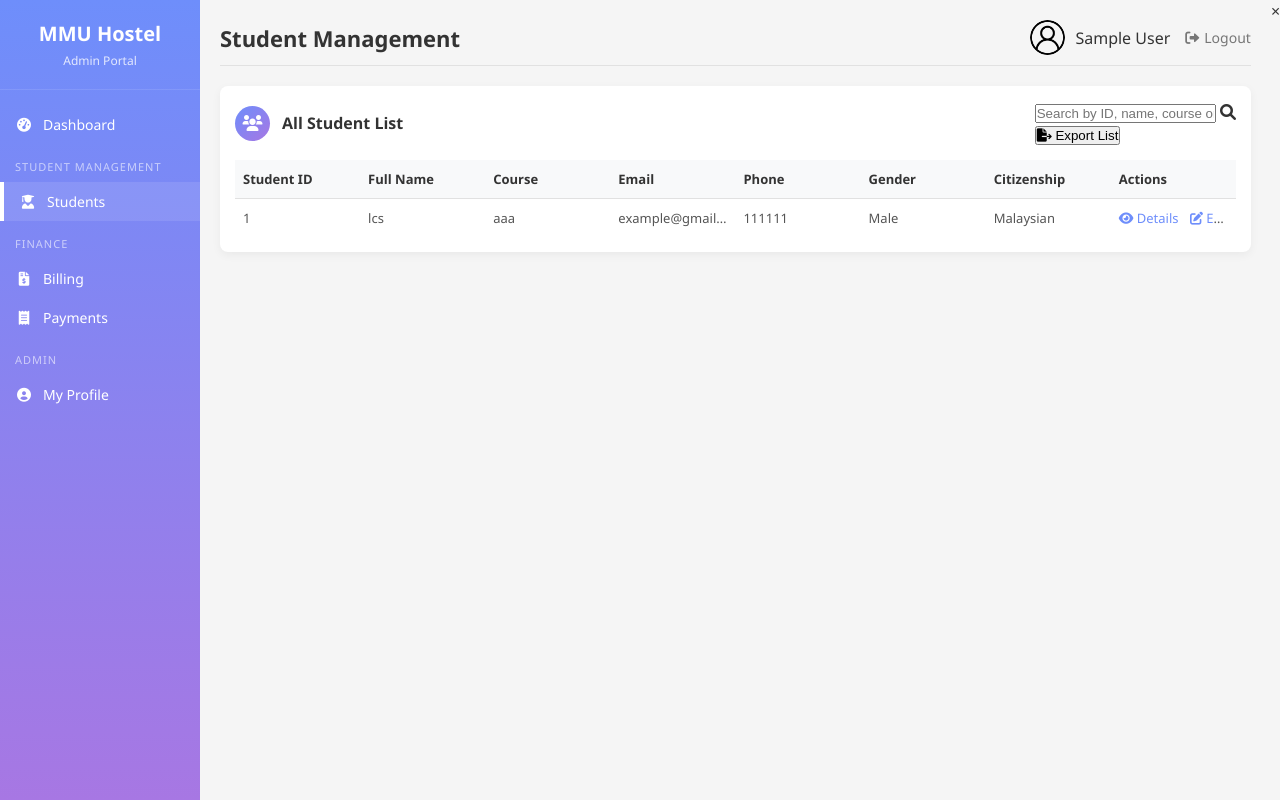
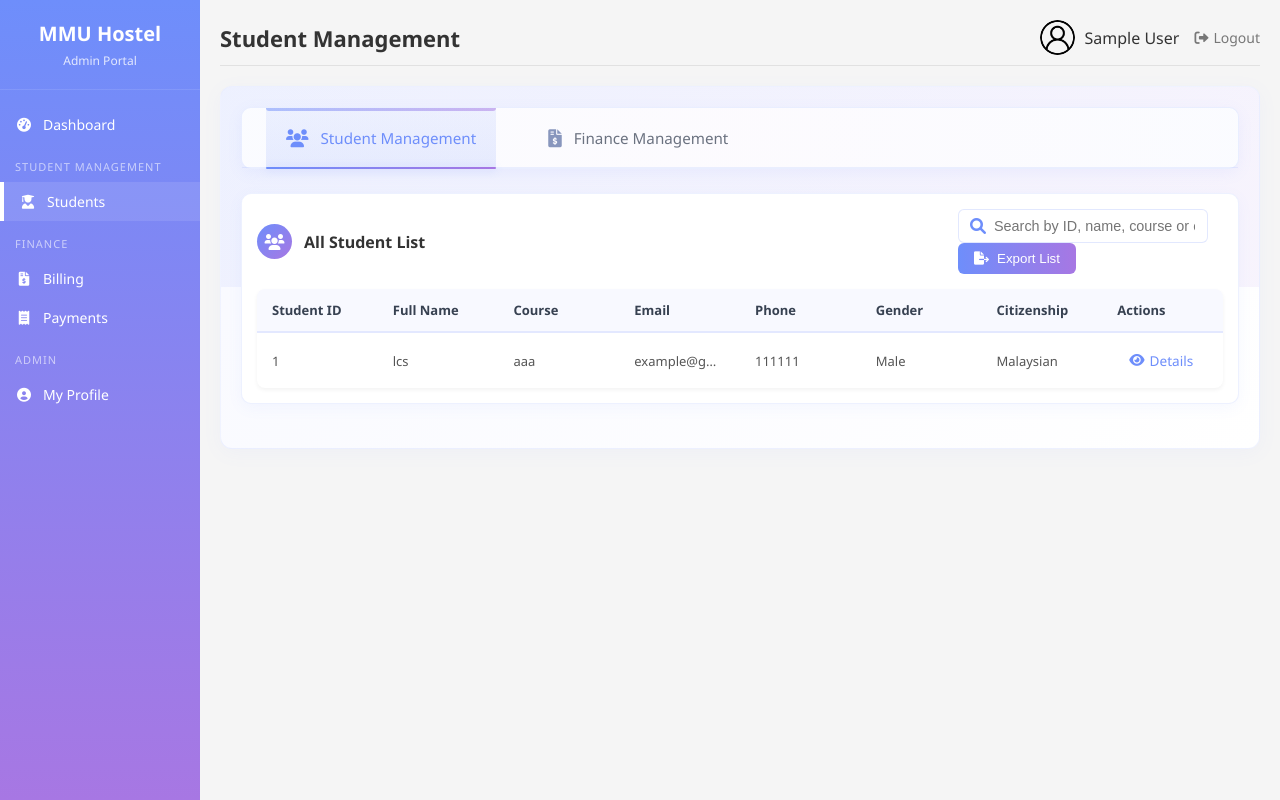
Before and after one commit to boon-lh/hostel-management-system, a PHP site: page /admin/students.php in a window 1280 px wide. Run offline with PHP 8.4, Linux system fonts and the light colour scheme; the visitor is signed in with stand-in values (Sample User, id 1); data comes from the database, SQL or seed files in the repository.

Commit message:
student dashboard

```diff
--- a/admin/css/dashboard.css
+++ b/admin/css/dashboard.css
@@ -188,8 +188,12 @@ body {
 
 .card {
     background: white;
-    border-radius: 8px;
-    box-shadow: 0 3px 10px rgba(0, 0, 0, 0.05);
+    border-radius: 10px;
+    box-shadow: 0 4px 15px rgba(110, 142, 251, 0.06);
+    margin-bottom: 24px;
+    border: 1px solid rgba(110, 142, 251, 0.12);
+    position: relative;
+    z-index: 1;
     padding: 15px;
     transition: transform 0.3s, box-shadow 0.3s;
     overflow: hidden;
@@ -419,6 +423,150 @@ textarea.form-control {
     color: #777;
 }
 
+/* Content Wrapper */
+.content-wrapper {
+    padding: 20px;
+    background: linear-gradient(135deg, #f8f9ff 0%, #ffffff 100%);
+    border-radius: 12px;
+    box-shadow: 0 4px 20px rgba(110, 142, 251, 0.05);
+    border: 1px solid rgba(110, 142, 251, 0.1);
+    position: relative;
+    overflow: hidden;
+}
+
+.content-wrapper::before {
+    content: '';
+    position: absolute;
+    top: 0;
+    left: 0;
+    right: 0;
+    height: 200px;
+    background: linear-gradient(135deg, rgba(110, 142, 251, 0.08) 0%, rgba(167, 119, 227, 0.08) 100%);
+    z-index: 0;
+    pointer-events: none;
+}
+
+/* Page Navigation Container */
+.page-navigation-container {
+    background: #ffffff;
+    border-radius: 10px;
+    box-shadow: 0 4px 15px rgba(110, 142, 251, 0.08);
+    margin-bottom: 24px;
+    border: 1px solid rgba(110, 142, 251, 0.15);
+    position: relative;
+    z-index: 1;
+}
+
+.page-navigation {
+    background: linear-gradient(to right,
+        rgba(110, 142, 251, 0.03) 0%,
+        rgba(167, 119, 227, 0.03) 50%,
+        rgba(110, 142, 251, 0.03) 100%);
+    border-radius: 10px;
+    position: relative;
+}
+
+.page-navigation::after {
+    content: '';
+    position: absolute;
+    top: 0;
+    left: 0;
+    right: 0;
+    bottom: 0;
+    background: linear-gradient(to right,
+        rgba(255, 255, 255, 0.8),
+        rgba(255, 255, 255, 0.2),
+        rgba(255, 255, 255, 0.8));
+    opacity: 0;
+    transition: opacity 0.3s ease;
+    pointer-events: none;
+    border-radius: 10px;
+}
+
+.page-navigation:hover::after {
+    opacity: 1;
+}
+
+.nav-tabs {
+    display: flex;
+    gap: 32px;
+    padding: 0;
+    margin: 0;
+    height: 60px;
+    align-items: center;
+    border-bottom: 1px solid rgba(110, 142, 251, 0.12);
+    padding: 0 24px;
+    position: relative;
+}
+
+.nav-tab {
+    display: flex;
+    align-items: center;
+    gap: 12px;
+    padding: 0 20px;
+    color: #6b7280;
+    text-decoration: none;
+    font-weight: 500;
+    font-size: 0.95rem;
+    position: relative;
+    height: 60px;
+    transition: all 0.3s ease;
+}
+
+.nav-tab i {
+    font-size: 18px;
+    color: #8896bd;
+    transition: all 0.3s ease;
+}
+
+.nav-tab:hover {
+    color: #6e8efb;
+    background: linear-gradient(to bottom,
+        rgba(110, 142, 251, 0.05),
+        rgba(110, 142, 251, 0.08));
+}
+
+.nav-tab:hover i {
+    color: #6e8efb;
+    transform: translateY(-2px);
+}
+
+.nav-tab.active {
+    color: #6e8efb;
+    background: linear-gradient(to bottom,
+        rgba(110, 142, 251, 0.1),
+        rgba(110, 142, 251, 0.15));
+}
+
+.nav-tab.active i {
+    color: #6e8efb;
+}
+
+.nav-tab.active::before {
+    content: '';
+    position: absolute;
+    top: 0;
+    left: 0;
+    right: 0;
+    height: 3px;
+    background: linear-gradient(to right,
+        rgba(110, 142, 251, 0.5),
+        rgba(167, 119, 227, 0.5));
+    border-radius: 0 0 3px 3px;
+}
+
+.nav-tab.active::after {
+    content: '';
+    position: absolute;
+    bottom: -1px;
+    left: 0;
+    width: 100%;
+    height: 2px;
+    background: linear-gradient(to right, #6e8efb, #a777e3);
+    border-radius: 2px;
+    box-shadow: 0 1px 8px rgba(110, 142, 251, 0.3);
+}
+
 /* Responsive */
 @media (max-width: 1200px) {
     .stat-cards {
--- /dev/null
+++ b/admin/css/student-management.css
@@ -0,0 +1,246 @@
+/* Student Management specific styles */
+.content-wrapper {
+    padding: 20px;
+    background: linear-gradient(135deg, #f8f9ff 0%, #ffffff 100%);
+    border-radius: 12px;
+    box-shadow: 0 4px 20px rgba(110, 142, 251, 0.05);
+    border: 1px solid rgba(110, 142, 251, 0.1);
+    position: relative;
+    overflow: hidden;
+}
+
+.content-wrapper::before {
+    content: '';
+    position: absolute;
+    top: 0;
+    left: 0;
+    right: 0;
+    height: 200px;
+    background: linear-gradient(135deg, rgba(110, 142, 251, 0.08) 0%, rgba(167, 119, 227, 0.08) 100%);
+    z-index: 0;
+    pointer-events: none;
+}
+
+/* Page Navigation */
+.page-navigation-container {
+    background: #ffffff;
+    border-radius: 10px;
+    box-shadow: 0 4px 15px rgba(110, 142, 251, 0.08);
+    margin-bottom: 24px;
+    border: 1px solid rgba(110, 142, 251, 0.15);
+    position: relative;
+    z-index: 1;
+}
+
+.page-navigation {
+    background: linear-gradient(to right,
+        rgba(110, 142, 251, 0.03) 0%,
+        rgba(167, 119, 227, 0.03) 50%,
+        rgba(110, 142, 251, 0.03) 100%);
+    border-radius: 10px;
+    position: relative;
+}
+
+.nav-tabs {
+    display: flex;
+    gap: 32px;
+    padding: 0 24px;
+    margin: 0;
+    height: 60px;
+    align-items: center;
+    border-bottom: 1px solid rgba(110, 142, 251, 0.12);
+    position: relative;
+}
+
+.nav-tab {
+    display: flex;
+    align-items: center;
+    gap: 12px;
+    padding: 0 20px;
+    color: #6b7280;
+    text-decoration: none;
+    font-weight: 500;
+    font-size: 0.95rem;
+    position: relative;
+    height: 60px;
+    transition: all 0.3s ease;
+}
+
+.nav-tab i {
+    font-size: 18px;
+    color: #8896bd;
+    transition: all 0.3s ease;
+}
+
+.nav-tab:hover {
+    color: #6e8efb;
+    background: linear-gradient(to bottom,
+        rgba(110, 142, 251, 0.05),
+        rgba(110, 142, 251, 0.08));
+}
+
+.nav-tab:hover i {
+    color: #6e8efb;
+    transform: translateY(-2px);
+}
+
+.nav-tab.active {
+    color: #6e8efb;
+    background: linear-gradient(to bottom,
+        rgba(110, 142, 251, 0.1),
+        rgba(110, 142, 251, 0.15));
+}
+
+.nav-tab.active i {
+    color: #6e8efb;
+}
+
+.nav-tab.active::before {
+    content: '';
+    position: absolute;
+    top: 0;
+    left: 0;
+    right: 0;
+    height: 3px;
+    background: linear-gradient(to right,
+        rgba(110, 142, 251, 0.5),
+        rgba(167, 119, 227, 0.5));
+    border-radius: 0 0 3px 3px;
+}
+
+.nav-tab.active::after {
+    content: '';
+    position: absolute;
+    bottom: -1px;
+    left: 0;
+    width: 100%;
+    height: 2px;
+    background: linear-gradient(to right, #6e8efb, #a777e3);
+    border-radius: 2px;
+    box-shadow: 0 1px 8px rgba(110, 142, 251, 0.3);
+}
+
+/* Student List Table */
+.table-responsive {
+    overflow-x: auto;
+    background: white;
+    border-radius: 8px;
+    box-shadow: 0 2px 4px rgba(0, 0, 0, 0.05);
+}
+
+.data-table {
+    width: 100%;
+    border-collapse: collapse;
+}
+
+.data-table th {
+    background: rgba(110, 142, 251, 0.05);
+    padding: 12px 15px;
+    text-align: left;
+    font-weight: 600;
+    color: #374151;
+    border-bottom: 2px solid rgba(110, 142, 251, 0.1);
+}
+
+.data-table td {
+    padding: 12px 15px;
+    border-bottom: 1px solid rgba(110, 142, 251, 0.08);
+}
+
+.data-table tr:hover {
+    background: rgba(110, 142, 251, 0.02);
+}
+
+/* Search and Export */
+.search-container {
+    position: relative;
+    margin-right: 15px;
+}
+
+.search-container input {
+    padding: 8px 12px 8px 35px;
+    border: 1px solid rgba(110, 142, 251, 0.2);
+    border-radius: 6px;
+    width: 250px;
+    font-size: 0.9rem;
+}
+
+.search-container i {
+    position: absolute;
+    left: 12px;
+    top: 50%;
+    transform: translateY(-50%);
+    color: #6e8efb;
+}
+
+.btn-export {
+    display: inline-flex;
+    align-items: center;
+    gap: 8px;
+    padding: 8px 16px;
+    background: linear-gradient(to right, #6e8efb, #a777e3);
+    color: white;
+    border: none;
+    border-radius: 6px;
+    cursor: pointer;
+    transition: all 0.3s ease;
+}
+
+.btn-export:hover {
+    opacity: 0.9;
+    transform: translateY(-1px);
+}
+
+/* Action Buttons */
+.action-buttons {
+    display: flex;
+    gap: 8px;
+}
+
+.action-btn {
+    display: inline-flex;
+    align-items: center;
+    gap: 5px;
+    padding: 6px 12px;
+    border-radius: 4px;
+    color: #6e8efb;
+    text-decoration: none;
+    font-size: 0.85rem;
+    transition: all 0.2s ease;
+}
+
+.action-btn:hover {
+    background: rgba(110, 142, 251, 0.1);
+}
+
+/* Student Details Modal */
+.modal {
+    display: none;
+    position: fixed;
+    top: 0;
+    left: 0;
+    width: 100%;
+    height: 100%;
+    background: rgba(0, 0, 0, 0.5);
+    z-index: 1000;
+}
+
+.modal-content {
+    position: relative;
+    background: white;
+    margin: 5% auto;
+    padding: 20px;
+    width: 80%;
+    max-width: 600px;
+    border-radius: 8px;
+    box-shadow: 0 4px 20px rgba(0, 0, 0, 0.15);
+}
+
+.close {
+    position: absolute;
+    right: 15px;
+    top: 10px;
+    font-size: 24px;
+    cursor: pointer;
+    color: #666;
+}
--- a/admin/students.php
+++ b/admin/students.php
@@ -19,7 +19,7 @@ if ($students_result && $students_result->num_rows > 0) {
 
 // Set page title and additional CSS files
 $pageTitle = "Student Management - MMU Hostel Management";
-$additionalCSS = ["css/dashboard.css"];
+$additionalCSS = ["css/dashboard.css", "css/student-management.css"];
 
 // Include header
 require_once '../shared/includes/header.php';
@@ -33,6 +33,22 @@ require_once '../shared/includes/sidebar-admin.php';
     $pageHeading = "Student Management";
     require_once '../shared/includes/admin-content-header.php';
     ?>
+
+    <div class="content-wrapper">
+        <div class="page-navigation-container">
+            <div class="page-navigation">
+                <div class="nav-tabs">
+                    <a href="students.php" class="nav-tab active">
+                        <i class="fas fa-users"></i>
+                        Student Management
+                    </a>
+                    <a href="finance.php" class="nav-tab">
+                        <i class="fas fa-file-invoice-dollar"></i>
+                        Finance Management
+                    </a>
+                </div>
+            </div>
+        </div>
 
         <div class="card">
             <div class="card-header">
@@ -102,6 +118,7 @@ require_once '../shared/includes/sidebar-admin.php';
                             <?php endif; ?>
                         </tbody>
                     </table>
+                </div>
             </div>
         </div>
     </div>
```
Also changed, not shown: admin/css/finance-management.css (added, +249 -0 lines), admin/finance.php (+18 -1 lines). Lines whose indentation alone changed are shown as unchanged.
